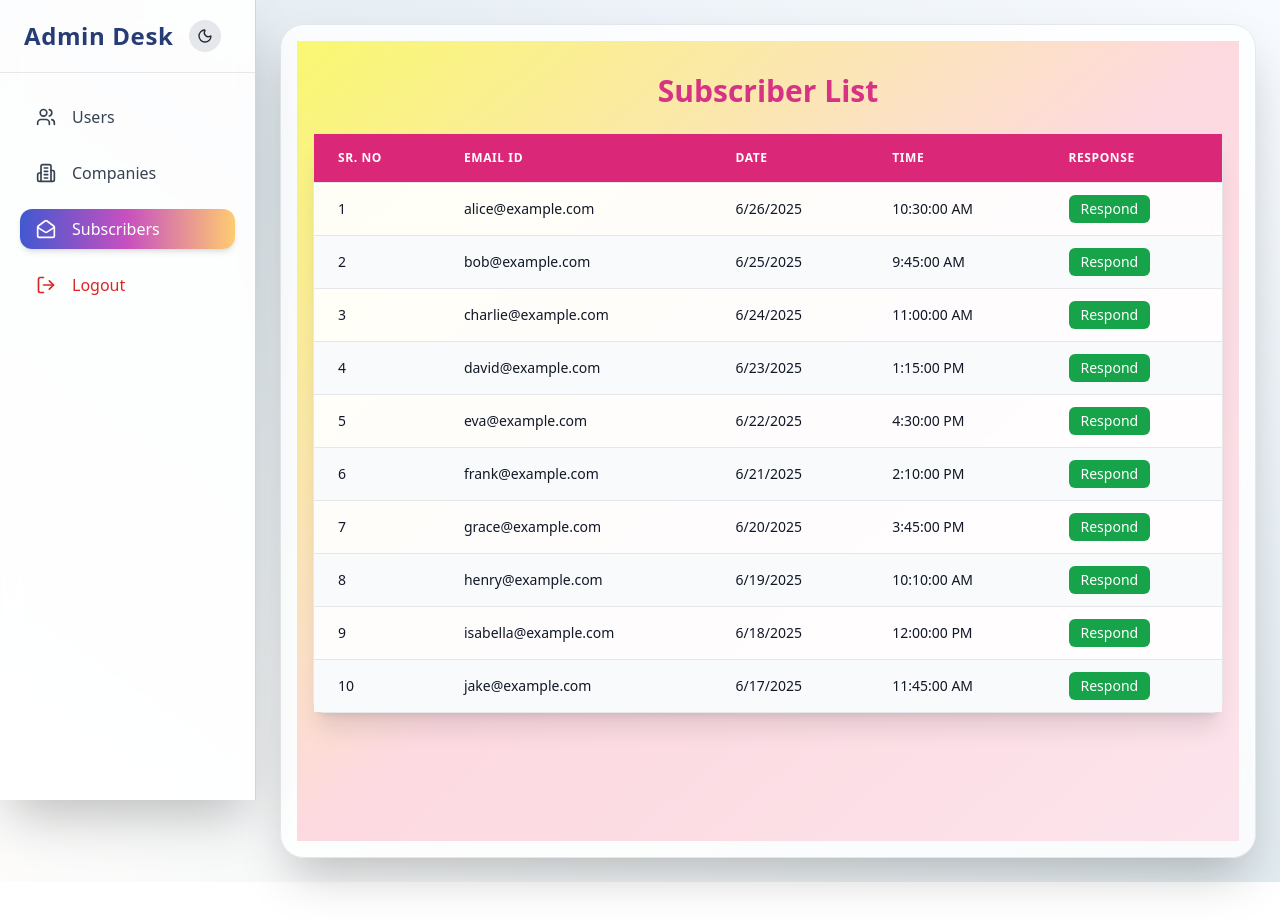
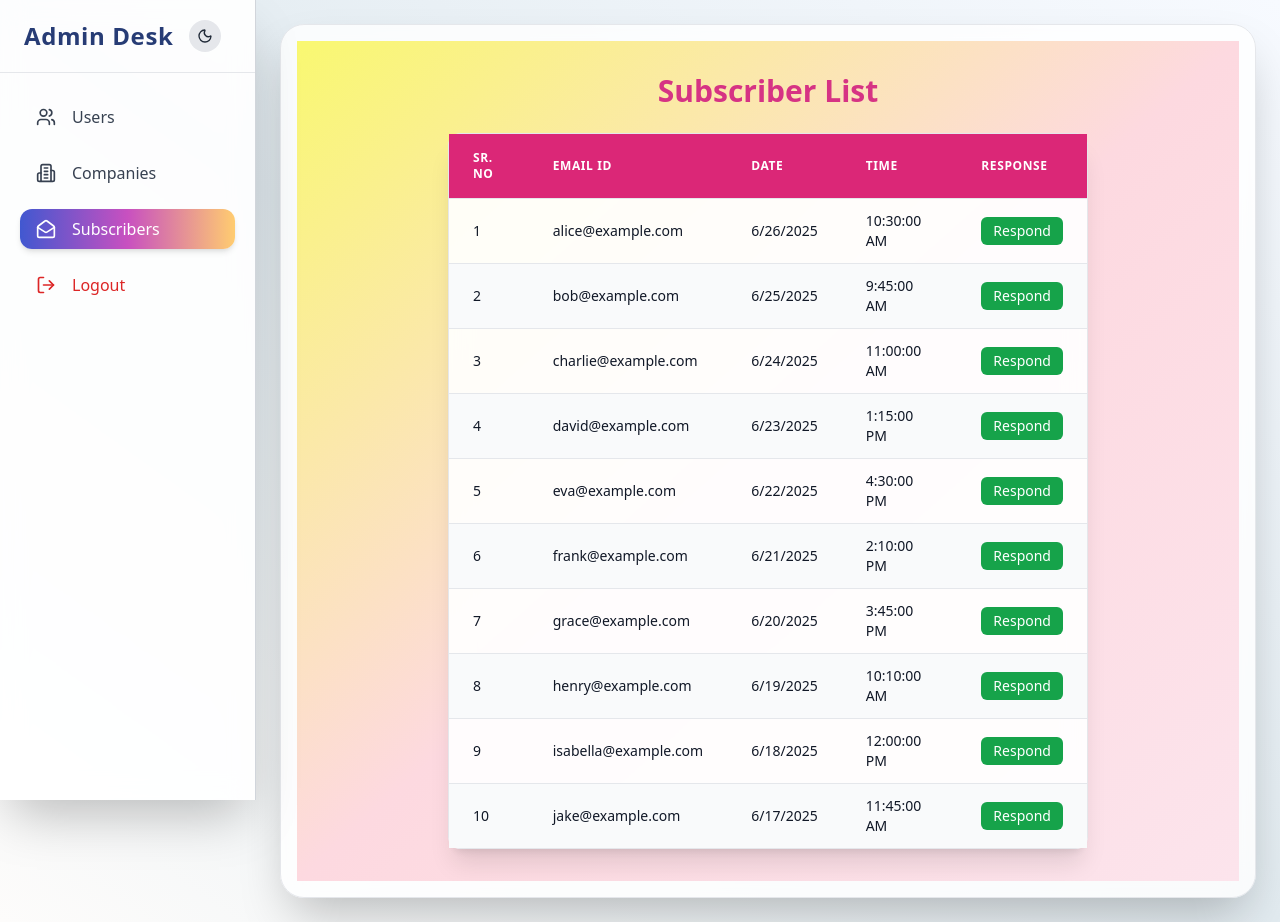
Before and after one commit to nishit-95/TrustVault, a React (Create React App) app in the folder vault/: page /subscriber-of-admin in a window 1280 px wide. Before the commit the page ends 882 px from the top, so only its background shows below. Built offline with nearby package versions, Linux system fonts and the light colour scheme.

Commit message:
admin part check

```diff
--- a/vault/src/Components/Admin/SubscriberOfAdmin.js
+++ b/vault/src/Components/Admin/SubscriberOfAdmin.js
@@ -45,8 +45,10 @@ export default function SubscriberOfAdmin() {
           Subscriber List
         </h2>
 
-        <div className="rounded-xl shadow-xl border border-gray-200 dark:border-gray-700 bg-white/80 dark:bg-gray-900 backdrop-blur-md overflow-x-auto md:overflow-visible hide-scrollbar">
-          <table className="min-w-full table-auto text-sm text-left">
+        {/* Fixed Box for Table - Mobile friendly */}
+        <div className="w-full max-w-screen-sm mx-auto rounded-xl shadow-xl border border-gray-200 dark:border-gray-700 bg-white/80 dark:bg-gray-900 backdrop-blur-md">
+          <div className="overflow-x-auto hide-scrollbar">
+            <table className="min-w-[600px] table-auto text-sm text-left">
               <thead className="bg-pink-600 text-white uppercase tracking-wider text-xs">
                 <tr>
                   <th className="px-6 py-4">Sr. No</th>
@@ -93,6 +95,7 @@ export default function SubscriberOfAdmin() {
                 })}
               </tbody>
             </table>
+          </div>
         </div>
       </div>
 
```
Lines whose indentation alone changed are shown as unchanged.
